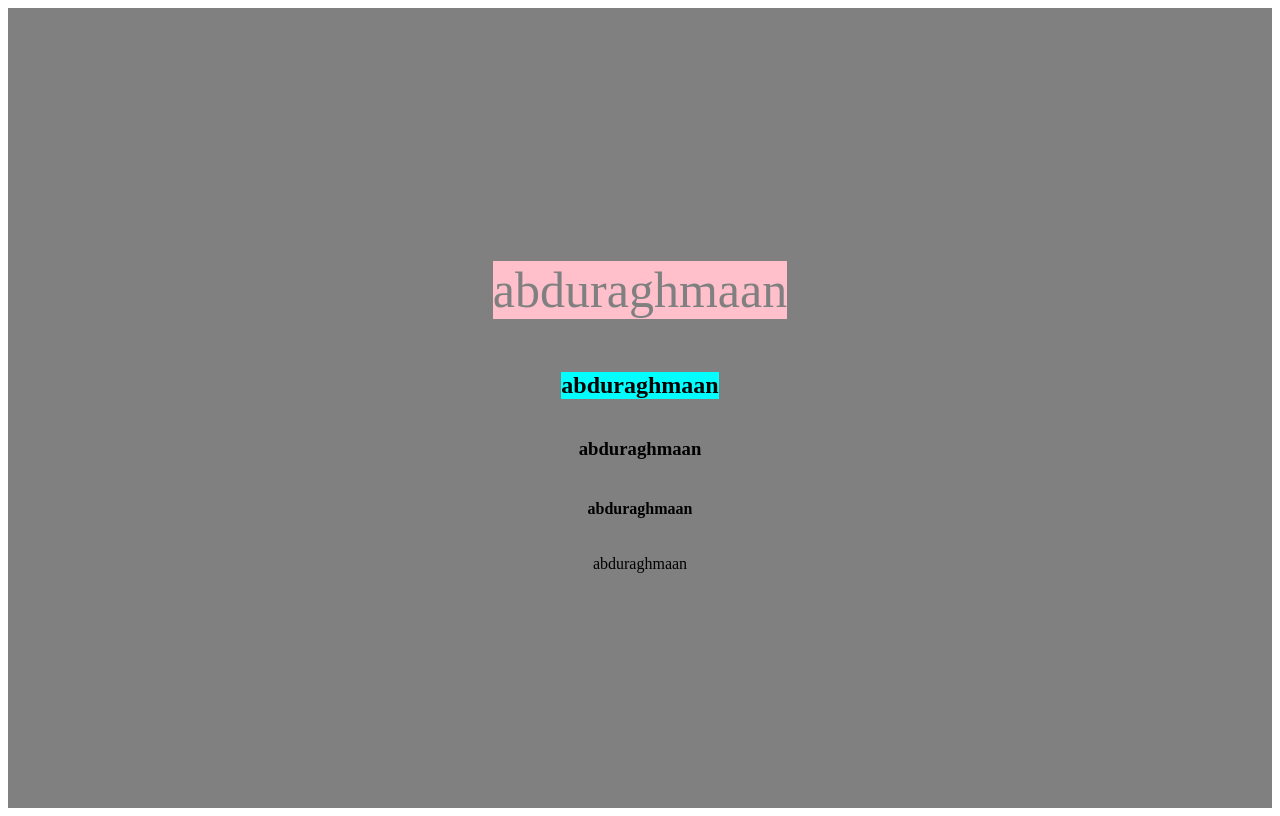
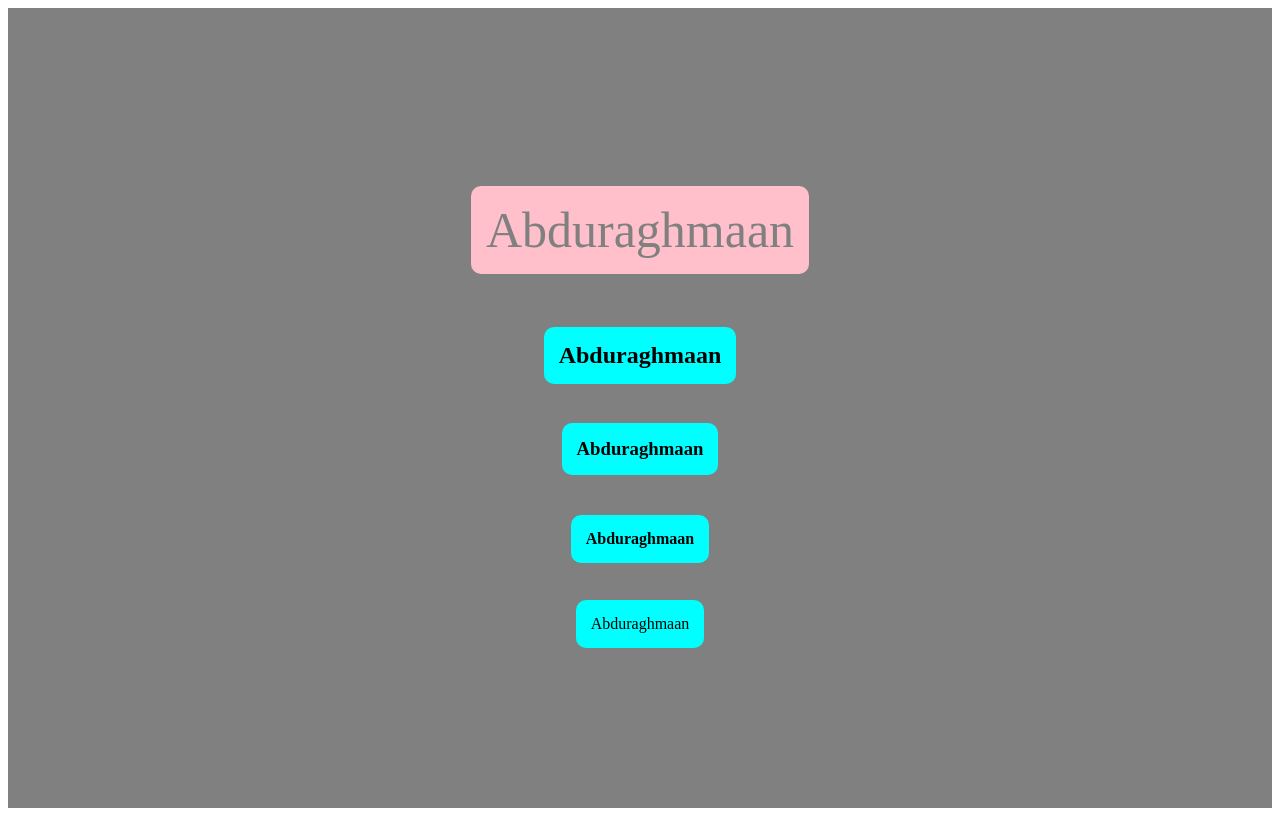
Before and after one commit to Abduraghmaan/My-First-Project, a plain HTML site: page index.html in a window 1280 px wide. Drawn offline with Linux system fonts and the light colour scheme.

Commit message:
html and css files modified

```diff
--- a/index.css
+++ b/index.css
@@ -13,8 +13,12 @@
     font-size: 50px;
     font-weight: 200;
     color: grey;
+    padding: 15px;
+    border-radius: 10px;
 }
 
 .head02 {
     background-color: aqua;
+    padding: 15px;
+    border-radius: 10px;
 }
--- a/index.html
+++ b/index.html
@@ -9,11 +9,11 @@
   </head>
   <body>
     <div class="main-body">
-      <h1 class="head01">abduraghmaan</h1>
-      <h2 class="head02">abduraghmaan</h2>
-      <h3>abduraghmaan</h3>
-      <h4>abduraghmaan</h4>
-      <p>abduraghmaan</p>
+      <h1 class="head01">Abduraghmaan</h1>
+      <h2 class="head02">Abduraghmaan</h2>
+      <h3 class="head02">Abduraghmaan</h3>
+      <h4 class="head02">Abduraghmaan</h4>
+      <p class="head02">Abduraghmaan</p>
     </div>
   </body>
 </html>
```
